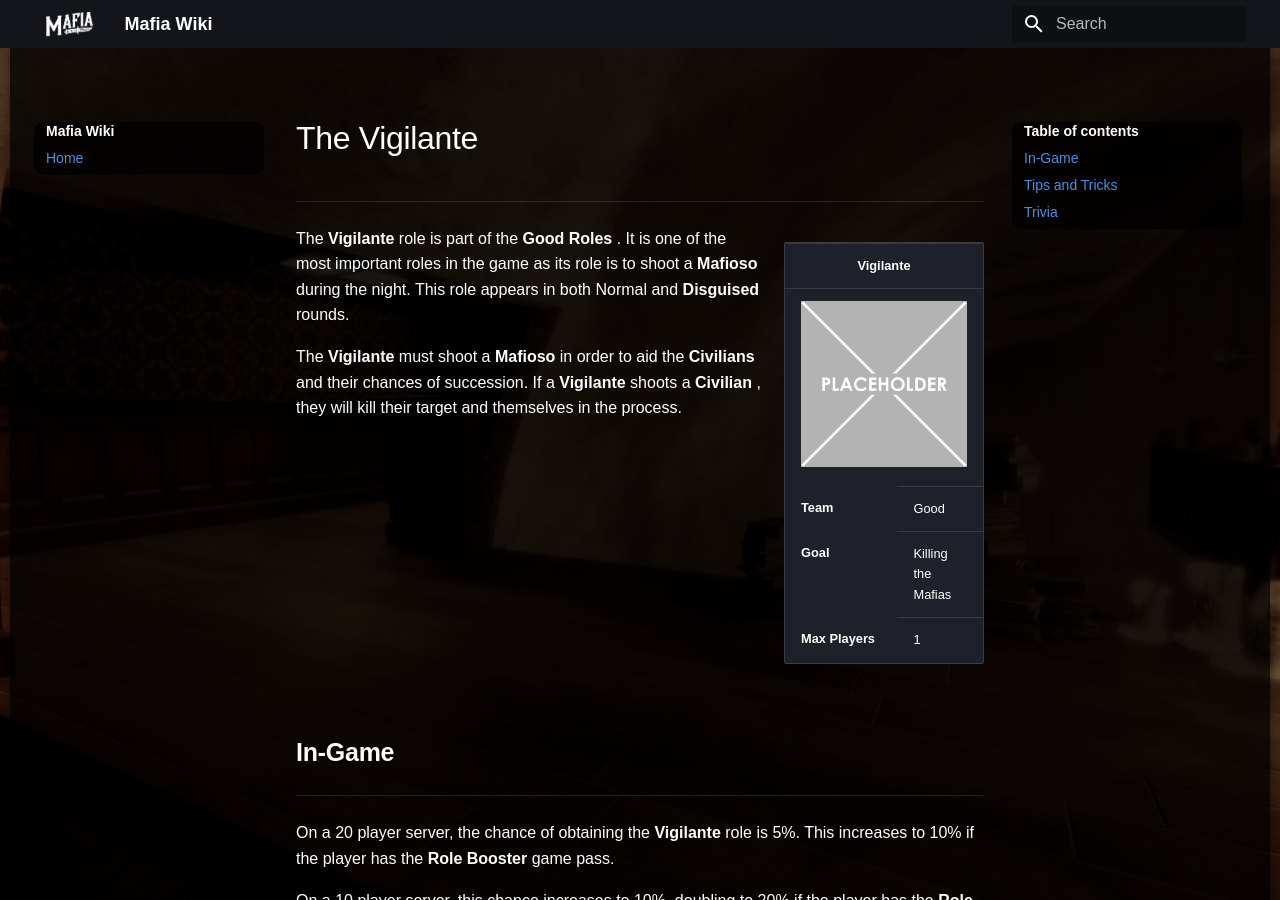
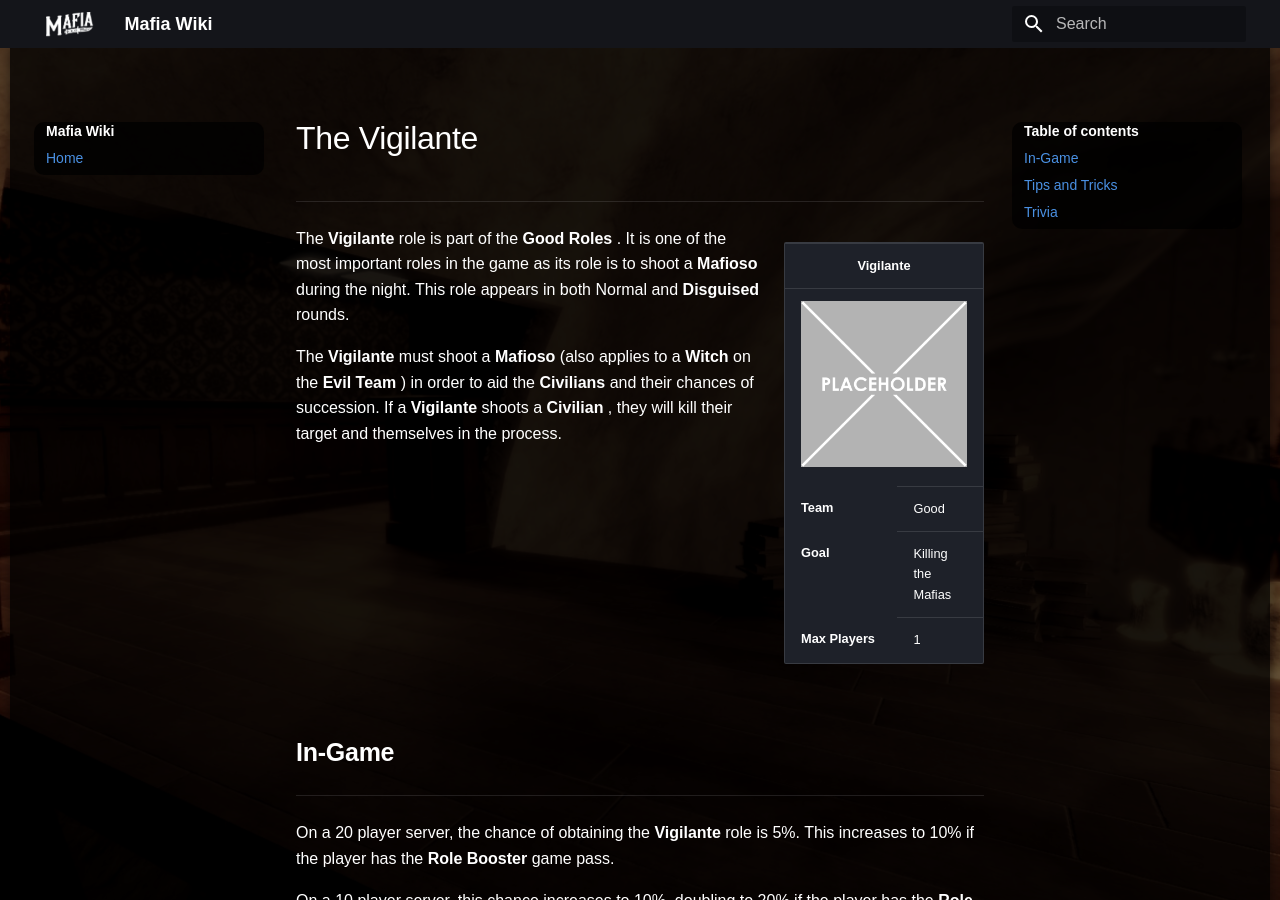
Before and after one commit to OctaNebula/mafia-wiki, an MkDocs documentation site: the page built from docs/roles/vigilante.md, in a window 1280 px wide and 900 px high. Built offline with MkDocs 1.6.1 and Material for MkDocs 9.7.7, drawn with Linux system fonts in a browser that asks for light colours; some web fonts are replaced.

Commit message:
Update vigilante.md

```diff
--- a/docs/roles/vigilante.md
+++ b/docs/roles/vigilante.md
@@ -33,7 +33,7 @@ background: /assets/background.jpg
 
 <div class="flex-container" style="display: flex; align-items: flex-start;">
     <div style="flex: 1;">
-        The <b> Vigilante </b> role is part of the <b> Good Roles </b>. It is one of the most important roles in the game as its role is to shoot a <b> Mafioso </b> during the night. This role appears in both Normal and <b>Disguised</b> rounds.<p> The <b> Vigilante </b> must shoot a <b> Mafioso </b> in order to aid the <b> Civilians </b> and their chances of succession. If a <b> Vigilante </b> shoots a <b> Civilian </b>, they will kill their target and themselves in the process.
+        The <b> Vigilante </b> role is part of the <b> Good Roles </b>. It is one of the most important roles in the game as its role is to shoot a <b> Mafioso </b> during the night. This role appears in both Normal and <b>Disguised</b> rounds.<p> The <b> Vigilante </b> must shoot a <b> Mafioso </b> (also applies to a <b> Witch </b> on the <b> Evil Team </b>) in order to aid the <b> Civilians </b> and their chances of succession. If a <b> Vigilante </b> shoots a <b> Civilian </b>, they will kill their target and themselves in the process.
     </div>
     <div class="infobox" style="flex: 0 0 200px; margin-left: 20px;">
         <table>
```
